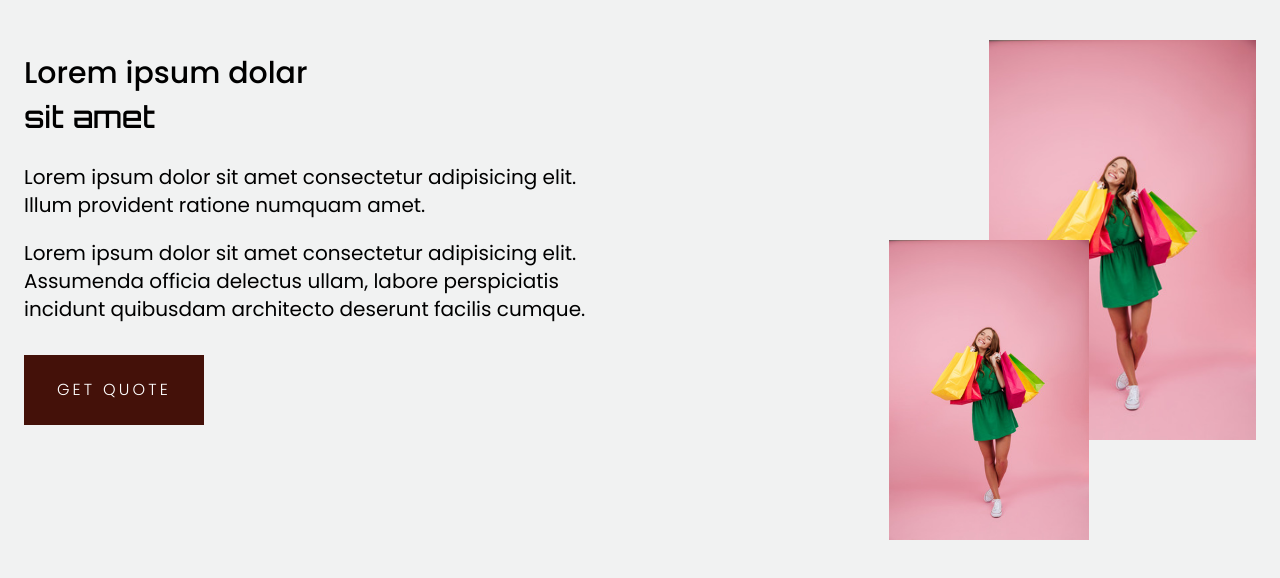
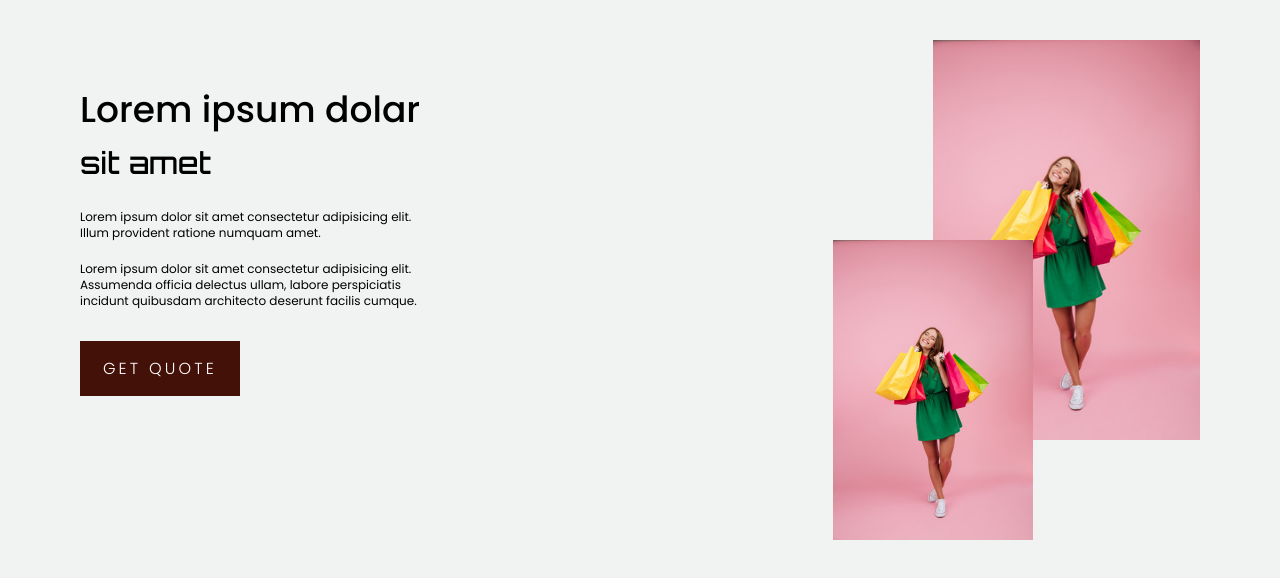
Before and after one commit to vikramkumartejani/get-quote, a Next.js app: page / in a window 1280 px wide. Shown: the top 578 px of the page. Built offline with nearby package versions, Linux system fonts and the light colour scheme.

Commit message:
'update'

```diff
--- a/app/components/Hero.tsx
+++ b/app/components/Hero.tsx
@@ -2,22 +2,22 @@ import React from 'react'
 
 const Hero = () => {
   return (
-    <div className="w-full max-w-[1440px] mx-auto px-6 py-10">
+    <div className="w-full max-w-[1440px] mx-auto px-8 sm:px-10 md:px-20 py-10 ">
         <div className="w-full flex items-center lg:flex-row flex-col justify-between lg:gap-5 gap-10">
-            <div className="lg:text-left text-center flex flex-col lg:items-start items-center gap-3 sm:gap-5 lg:max-w-[600px] 2xl:max-w-[700px]">
-                <h1 className="text-2xl sm:text-3xl font-medium mb-2 flex flex-col gap-2">
+            <div className="max-w-[350px] w-full lg:text-left text-center flex flex-col lg:items-start items-center gap-3 sm:gap-5">
+                <h1 className="text-[33px] sm:text-[36px] font-medium mb-2 flex flex-col gap-2 tracking-normal">
                     Lorem ipsum dolar
-                    <span className="font-orbitron text-2xl sm:text-3xl">sit amet</span>
+                    <span className="font-orbitron text-3xl">sit amet</span>
                 </h1>
-                <p className="text-base sm:text-xl 2xl:text-2xl font-normal">
+                <p className=" text-xs font-normal">
                     Lorem ipsum dolor sit amet consectetur adipisicing elit. Illum provident ratione numquam amet.
                 </p>
-                <p className="text-base sm:text-xl 2xl:text-2xl font-normal">
+                <p className="text-xs font-normal">
                     Lorem ipsum dolor sit amet consectetur adipisicing elit. Assumenda officia delectus ullam, labore perspiciatis incidunt quibusdam architecto deserunt facilis cumque.
                 </p>
-                <button className="mt-3 uppercase bg-[#441109] text-white w-[160px] md:w-[180px] h-[60px] md:h-[70px] text-sm sm:text-base 2xl:text-lg tracking-[0.2em] font-light">Get Quote</button>
+                <button className="mt-3 uppercase bg-[#441109] text-white w-[160px] h-[60px] md:h-[55px] text-sm sm:text-base 2xl:text-lg tracking-[0.2em] font-light">Get Quote</button>
             </div>
-            <div className="flex items-end relative mb-10 md:mb-0">
+            <div className="flex items-end relative mb-10 md:mb-0 ">
                 <img src="./assets/image.jpg" alt="image" className="sm:min-w-[200px] max-h-[200px] sm:max-h-full sm:h-[300px] -mb-[100px] -mr-[50px] sm:-mr-[100px] z-10" />
                 <img src="./assets/image.jpg" alt="image" className="min-w-[215px] sm:min-w-[250px] max-h-[300px] sm:max-h-[400px]" />
             </div>
```
